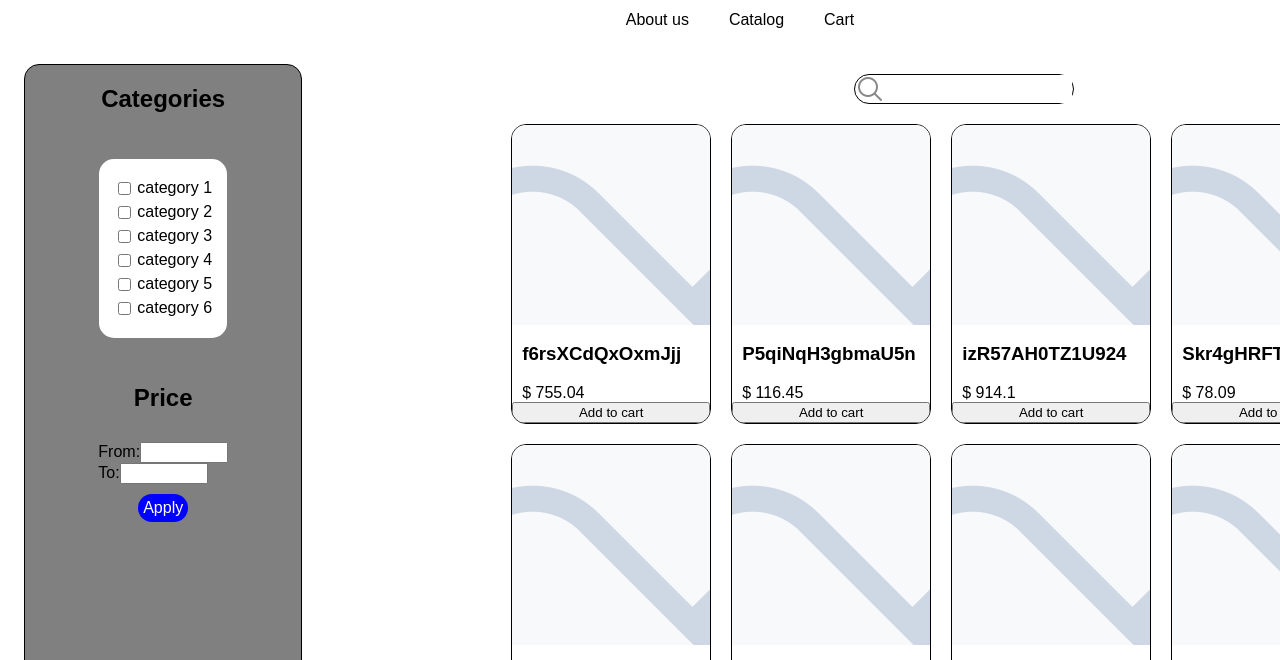
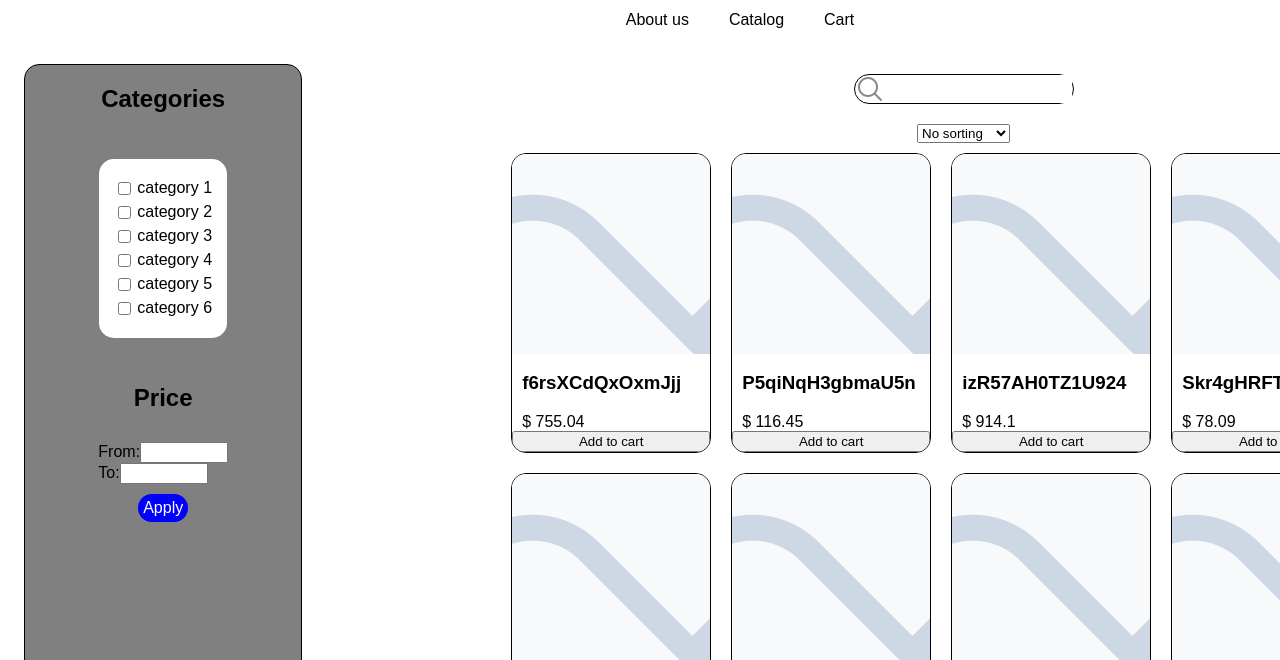
Before and after one commit to shcheslenak-a11y/mini-market, a website built with Vite: page index.html in a window 1280 px wide. Both pictures are taken after a click on the item "Catalog". Shown: the top 660 px of the page. Built offline with nearby package versions, Linux system fonts and the light colour scheme.

Commit message:
feat-44: add price sorting

```diff
--- a/src/getData.ts
+++ b/src/getData.ts
@@ -28,3 +28,14 @@ export function getFilter(
     return true;
   };
 }
+
+export function getSort(mode: string) {
+  switch (mode) {
+    case 'asc':
+      return (a: cartData, b: cartData) => a.price - b.price;
+    case 'desc':
+      return (a: cartData, b: cartData) => b.price - a.price;
+    default:
+      return () => 0;
+  }
+}
--- a/src/main.ts
+++ b/src/main.ts
@@ -3,7 +3,7 @@ import './main.css';
 import './catalog.css';
 import './types';
 import type { cartData } from './types';
-import { getData, getFilter } from './getData';
+import { getData, getFilter, getSort } from './getData';
 import { cart, addToCart } from './cart';
 
 const main = document.getElementsByTagName('main')[0];
@@ -83,6 +83,7 @@ function createCard(cardData: cartData) {
 function renderProducts(items: HTMLElement, search: string = '') {
   const selectedCategories: Array<string> = [];
   const children = document.getElementById('select-category')?.children || [];
+  const mode = (document.getElementById('sort') as HTMLSelectElement)?.value;
   for (let i = 0; i < children.length; i += 1) {
     const child = children[i];
     if (child.tagName == 'LI') {
@@ -96,7 +97,7 @@ function renderProducts(items: HTMLElement, search: string = '') {
 
   items.replaceChildren();
   getData('data/products.json')
-    .then((data: Array<cartData>) => data.filter(filter))
+    .then((data: Array<cartData>) => data.filter(filter).toSorted(getSort(mode)))
     .then((data: Array<cartData>) => {
       items.append(...data.map(createCard));
     });
@@ -148,14 +149,24 @@ function renderCatalog() {
 
   const search = createElement('div', { class: 'search' });
   const searchInput = createElement('input', { id: 'search' }) as HTMLInputElement;
+  const sort = createElement('select', { id: 'sort' });
+
+  sort.append(
+    createElement('option', { value: 'none' }, 'No sorting'),
+    createElement('option', { value: 'asc' }, 'Ascending'),
+    createElement('option', { value: 'desc' }, 'Descending'),
+  );
   search.append(createElement('img', { src: 'glass.png' }), searchInput);
   const items = createElement('div', { class: 'items' });
   searchInput.addEventListener('input', () => {
     renderProducts(items, searchInput.value);
   });
+  sort.addEventListener('change', () => {
+    renderProducts(items, searchInput.value);
+  });
   renderCategories(categories);
   renderProducts(items);
-  products.append(search, items);
+  products.append(search, sort, items);
   catalog.append(filters, products);
   main.append(catalog);
   selected = 'catalog';
--- a/src/style.css
+++ b/src/style.css
@@ -11,7 +11,7 @@ body {
 
 main {
   padding: 24px;
-  height: 85vh;
+  height: 86vh;
 }
 
 header {
```
